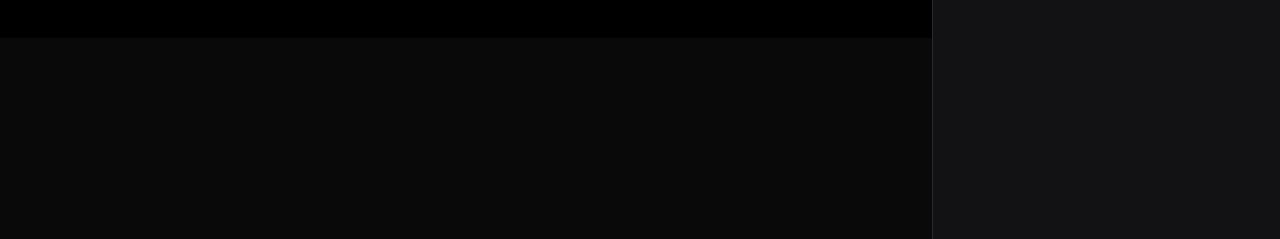
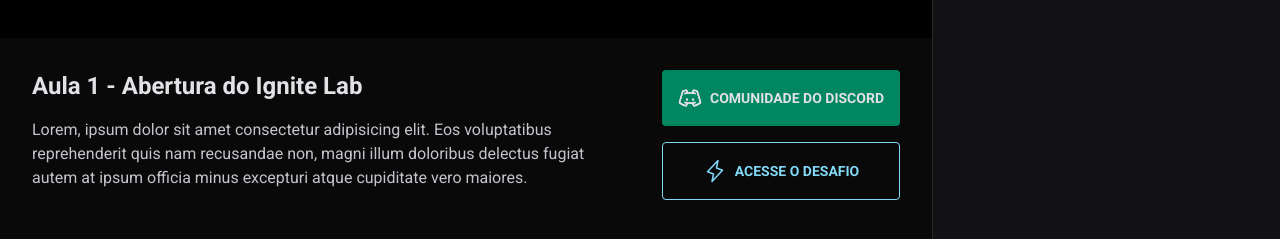
Before and after one commit to marcosJuniorPassarella/event-platform-rocketseat, a React (Vite) app: page / in a window 1280 px wide. Shown: the part 517-756 px from the top of the page. Built offline with nearby package versions, Linux system fonts and the light colour scheme; no server answers.

Commit message:
Added more styles in Video component

```diff
--- a/src/components/Video.tsx
+++ b/src/components/Video.tsx
@@ -1,3 +1,5 @@
+import { DiscordLogo, Lightning } from "phosphor-react";
+
 export function Video() {
   return (
     <div className="flex-1">
@@ -6,7 +8,37 @@
       </div>
 
       <div className="p-8 max-w-[1100px] mx-auto">
-        <div className=""></div>
+        <div className="flex items-start gap-16">
+          <div className="flex-1">
+            <h1 className="text-2xl font-bold">
+              Aula 1 - Abertura do Ignite Lab
+            </h1>
+            <p className="mt-4 text-gray-200">
+              Lorem, ipsum dolor sit amet consectetur adipisicing elit. Eos
+              voluptatibus reprehenderit quis nam recusandae non, magni illum
+              doloribus delectus fugiat autem at ipsum officia minus excepturi
+              atque cupiditate vero maiores.
+            </p>
+          </div>
+
+          <div className="flex flex-col gap-4">
+            <a
+              href=""
+              className="p-4 text-sm bg-green-500 flex items-center rounded font-bold uppercase gap-2 justify-center"
+            >
+              <DiscordLogo size={24} />
+              Comunidade do Discord
+            </a>
+
+            <a
+              href=""
+              className="p-4 text-sm border border-blue-500 text-blue-500 flex items-center rounded font-bold uppercase gap-2 justify-center"
+            >
+              <Lightning size={24} />
+              Acesse o desafio
+            </a>
+          </div>
+        </div>
         <div className=""></div>
       </div>
     </div>
```
